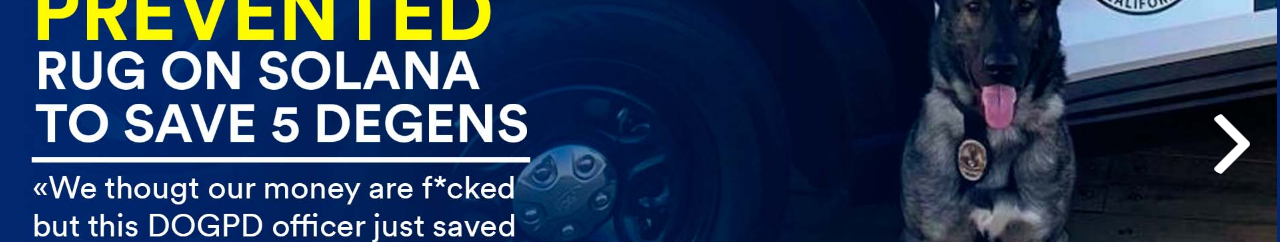
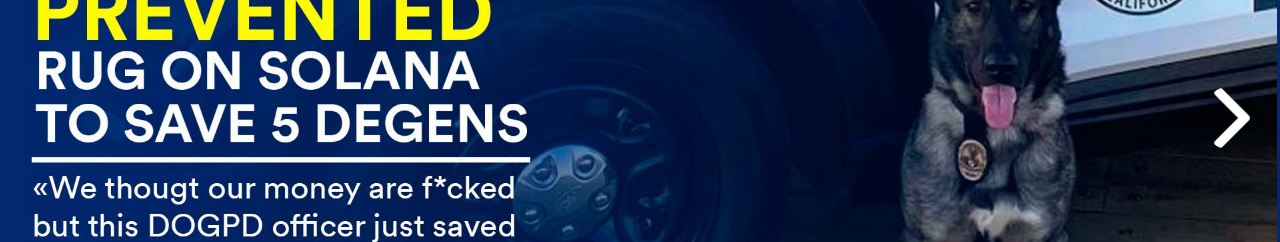
Before and after one commit to shevtsov-dmitry/pumpfun, a React (Vite) app in the folder police-department/: page / in a window 1280 px wide. Shown: the part 294-536 px from the top of the page. Built offline with nearby package versions, Linux system fonts and the light colour scheme.

Commit message:
fix: arrow shift style

```diff
--- a/police-department/src/SideArrows.jsx
+++ b/police-department/src/SideArrows.jsx
@@ -67,7 +67,7 @@ export function SideArrows(props) {
     return (
         <div
             ref={arrowsHolderRef}
-            className={`absolute mt-[17%] flex h-fit w-full items-center justify-between`}
+            className={`absolute mt-[17%] flex h-fit w-full items-center justify-between max-mobile:mt-[11%] max-laptop:mt-[15%]`}
         >
             <img
                 ref={leftArrowRef}
```
